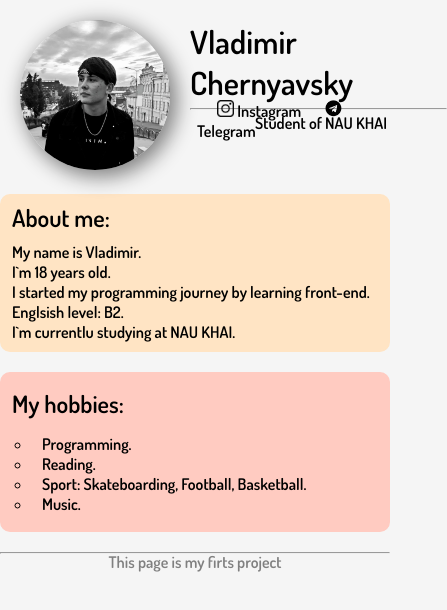
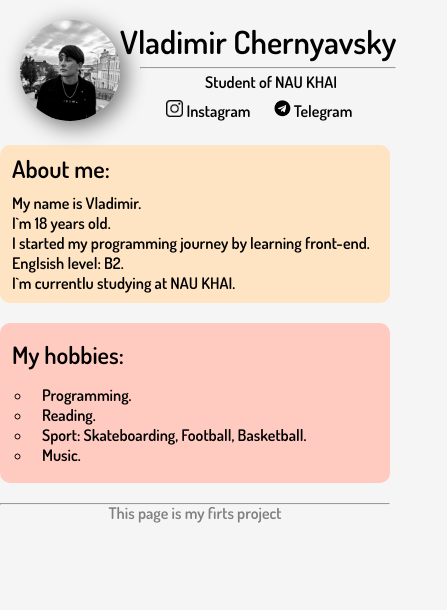
Before and after one commit to purpledrank420/purpledrank420.github.io, a plain HTML site: page index.html in a window 390 px wide. Shown: the whole page, 447 px wide, since content can reach past the window. Drawn offline with Linux system fonts and the light colour scheme.

Commit message:
Update style.css

```diff
--- a/style.css
+++ b/style.css
@@ -95,3 +95,19 @@
     color: gray;
     margin-top: -10px;
 }
+
+@media screen and (max-width: 768px) {
+
+    .header img {
+        width: 100px;
+        border-radius: 90px;
+        box-shadow: 5px 5px 20px 2px gray;
+        margin-top: 20px;
+        margin-left: 20px;
+    }
+
+    .header .portrait h1 {
+        margin-left: 0px;
+    }
+
+}
```
